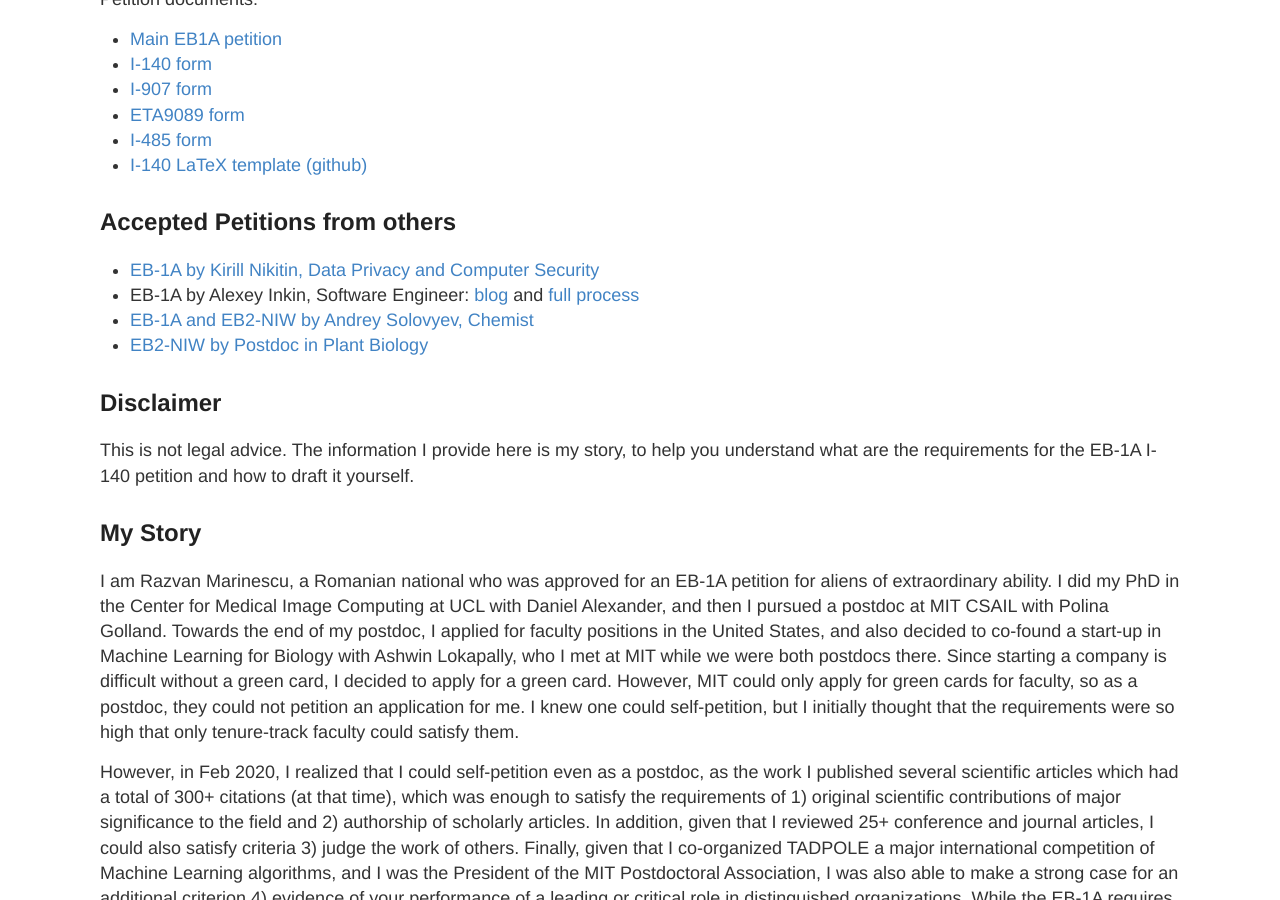
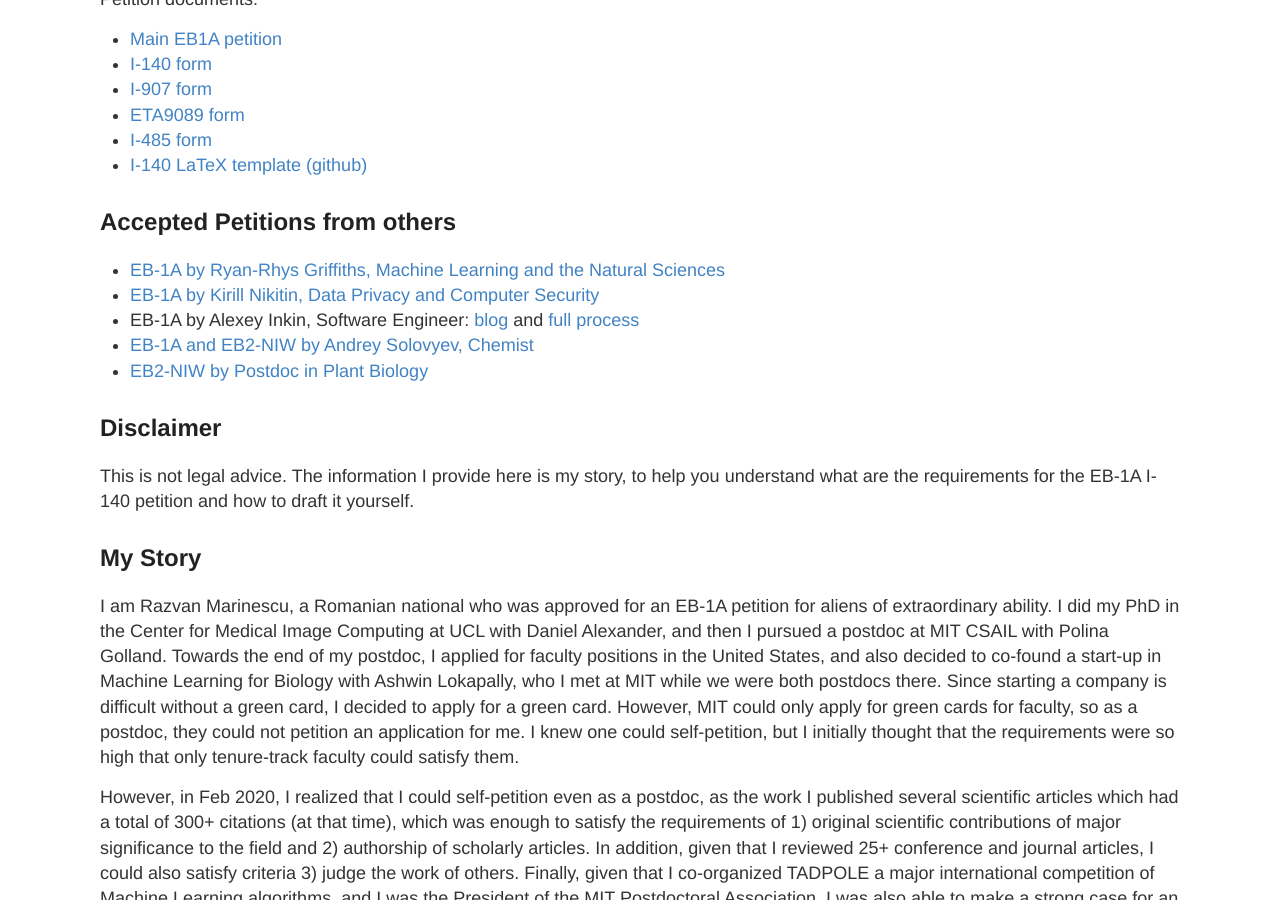
Before and after one commit to razvanmarinescu/razvanmarinescu.github.io, a Jekyll site: the page built from _posts/2022-01-07-green-card-I-140.md, in a window 1280 px wide and 900 px high, scrolled down 305 px. Built offline with Jekyll 4.4.1, drawn with Linux system fonts in a browser that asks for light colours.

Commit message:
added ryan

```diff
--- a/_posts/2022-01-07-green-card-I-140.md
+++ b/_posts/2022-01-07-green-card-I-140.md
@@ -18,6 +18,7 @@ Petition documents:
 
 ## Accepted Petitions from others
 
+* [EB-1A by Ryan-Rhys Griffiths, Machine Learning and the Natural Sciences](https://ryan-rhys.com/ryan__rhys/blog/2025/eb1a/)
 * [EB-1A by Kirill Nikitin, Data Privacy and Computer Security](https://nikirill.com/post/greencard/)
 * EB-1A by Alexey Inkin, Software Engineer: [blog](https://medium.com/@alexey.inkin/my-eb-1a-extraordinary-ability-green-card-petition-which-was-approved-on-the-first-attempt-ff949d853868) and [full process](https://github.com/alexeyinkin/eb-1a/blob/main/1-process/README.md)
 * [EB-1A and EB2-NIW by Andrey Solovyev, Chemist](https://andreychemist.github.io/assets/EB1A.pdf)
```
